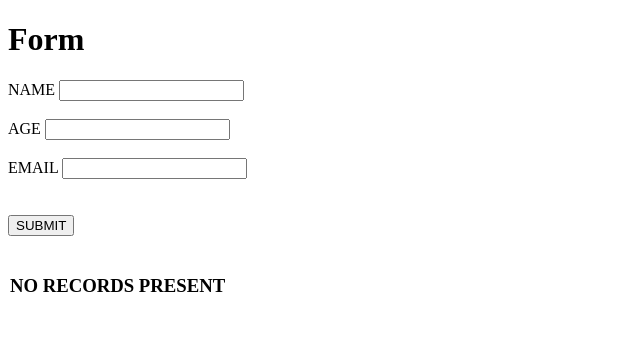
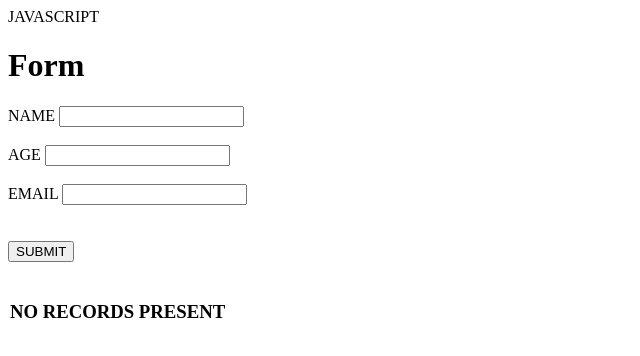
Before and after one commit to yashdani55/abcdefghi, a plain HTML site: page index.html in a window 1280 px wide. Shown: the whole page, without its empty margins (0-640 px from the left). Drawn offline with Linux system fonts and the light colour scheme.

Commit message:
made changes

```diff
--- a/index.html
+++ b/index.html
@@ -7,7 +7,7 @@
     <style rel='stylesheet' href='style.css'></style>
   </head>
   <body>
-
+JAVASCRIPT
     <h1>Form</h1>
     <form>
       <div>
```
